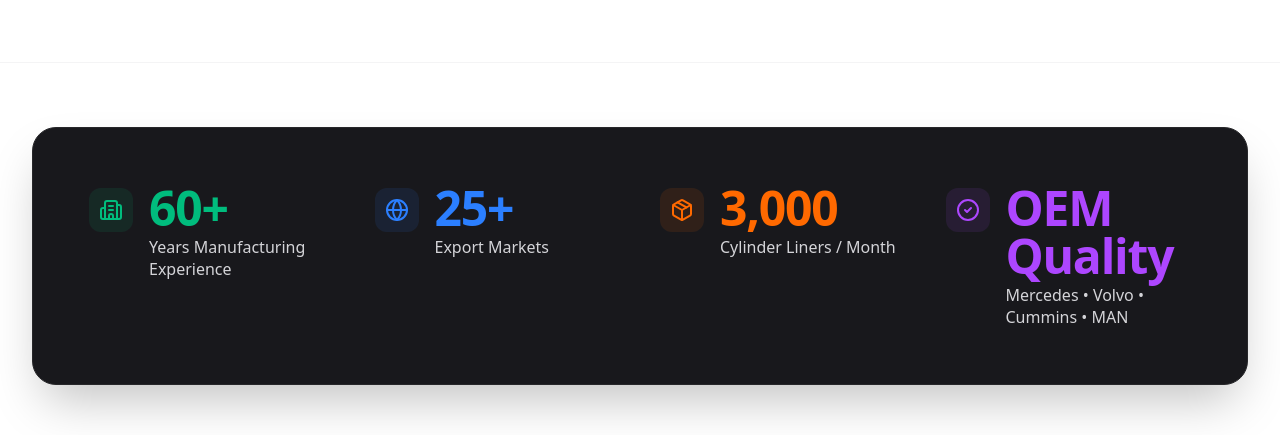
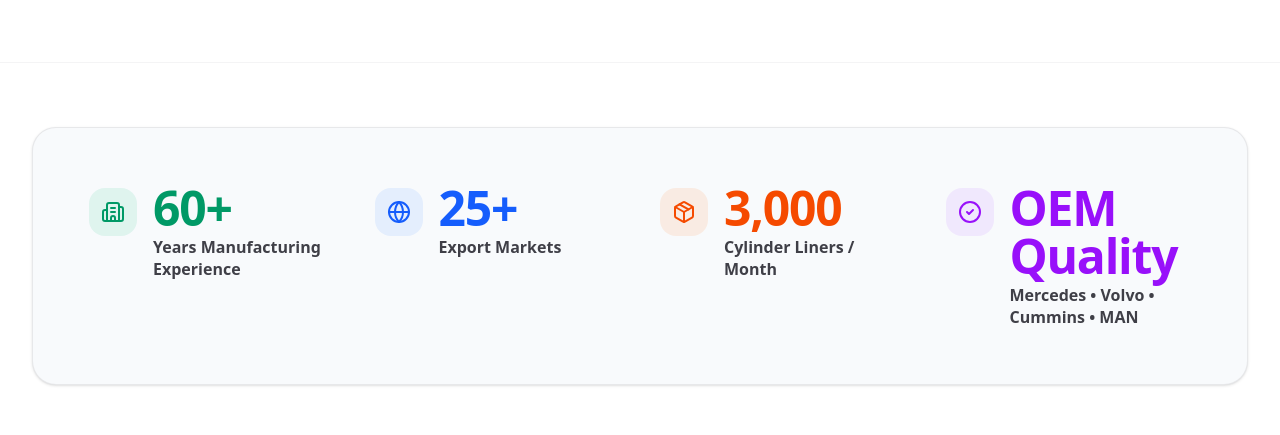
Before and after one commit to TECHHimanshu1/engine, a React (Vite) app: page / in a window 1280 px wide. Shown: the part 1100-1535 px from the top of the page. Built offline with nearby package versions, Linux system fonts and the light colour scheme.

Commit message:
Restyle stats banner to match site light theme

```diff
--- a/src/pages/Home.tsx
+++ b/src/pages/Home.tsx
@@ -135,19 +135,19 @@
       {/* Stats Banner Section */}
       <section className="py-12 md:py-16 bg-white border-b border-zinc-100">
         <div className="max-w-7xl mx-auto px-4 sm:px-6 lg:px-8">
-          <div className="bg-[#18181C] rounded-3xl p-8 sm:p-12 md:p-14 shadow-2xl border border-zinc-800">
+          <div className="bg-[#F8FAFC] rounded-3xl p-8 sm:p-12 md:p-14 shadow-sm border border-zinc-200/80">
             <div className="grid grid-cols-1 sm:grid-cols-2 lg:grid-cols-4 gap-8 md:gap-10">
 
               {/* Stat 1: 60+ Years */}
               <div className="flex items-start space-x-4">
-                <div className="p-2.5 bg-emerald-500/10 text-emerald-500 rounded-xl shrink-0 mt-1">
+                <div className="p-3 bg-emerald-500/10 text-emerald-600 rounded-2xl shrink-0 mt-1">
                   <Building2 className="w-6 h-6 stroke-[2]" />
                 </div>
                 <div>
-                  <div className="text-3xl sm:text-4xl md:text-5xl font-extrabold text-emerald-500 tracking-tight mb-1">
+                  <div className="text-3xl sm:text-4xl md:text-5xl font-extrabold text-emerald-600 tracking-tight mb-1">
                     60+
                   </div>
-                  <div className="text-zinc-300 text-sm md:text-base font-medium leading-snug">
+                  <div className="text-zinc-700 text-sm md:text-base font-semibold leading-snug">
                     Years Manufacturing Experience
                   </div>
                 </div>
@@ -155,14 +155,14 @@
 
               {/* Stat 2: 25+ Export Markets */}
               <div className="flex items-start space-x-4">
-                <div className="p-2.5 bg-blue-500/10 text-blue-500 rounded-xl shrink-0 mt-1">
+                <div className="p-3 bg-blue-500/10 text-blue-600 rounded-2xl shrink-0 mt-1">
                   <Globe className="w-6 h-6 stroke-[2]" />
                 </div>
                 <div>
-                  <div className="text-3xl sm:text-4xl md:text-5xl font-extrabold text-blue-500 tracking-tight mb-1">
+                  <div className="text-3xl sm:text-4xl md:text-5xl font-extrabold text-blue-600 tracking-tight mb-1">
                     25+
                   </div>
-                  <div className="text-zinc-300 text-sm md:text-base font-medium leading-snug">
+                  <div className="text-zinc-700 text-sm md:text-base font-semibold leading-snug">
                     Export Markets
                   </div>
                 </div>
@@ -170,14 +170,14 @@
 
               {/* Stat 3: 3,000 Cylinder Liners / Month */}
               <div className="flex items-start space-x-4">
-                <div className="p-2.5 bg-orange-500/10 text-orange-500 rounded-xl shrink-0 mt-1">
+                <div className="p-3 bg-orange-500/10 text-orange-600 rounded-2xl shrink-0 mt-1">
                   <Package className="w-6 h-6 stroke-[2]" />
                 </div>
                 <div>
-                  <div className="text-3xl sm:text-4xl md:text-5xl font-extrabold text-orange-500 tracking-tight mb-1">
+                  <div className="text-3xl sm:text-4xl md:text-5xl font-extrabold text-orange-600 tracking-tight mb-1">
                     3,000
                   </div>
-                  <div className="text-zinc-300 text-sm md:text-base font-medium leading-snug">
+                  <div className="text-zinc-700 text-sm md:text-base font-semibold leading-snug">
                     Cylinder Liners / Month
                   </div>
                 </div>
@@ -185,14 +185,14 @@
 
               {/* Stat 4: OEM Quality */}
               <div className="flex items-start space-x-4">
-                <div className="p-2.5 bg-purple-500/10 text-purple-500 rounded-xl shrink-0 mt-1">
+                <div className="p-3 bg-purple-500/10 text-purple-600 rounded-2xl shrink-0 mt-1">
                   <CheckCircle2 className="w-6 h-6 stroke-[2]" />
                 </div>
                 <div>
-                  <div className="text-3xl sm:text-4xl md:text-5xl font-extrabold text-purple-500 tracking-tight mb-1">
+                  <div className="text-3xl sm:text-4xl md:text-5xl font-extrabold text-purple-600 tracking-tight mb-1">
                     OEM Quality
                   </div>
-                  <div className="text-zinc-300 text-sm md:text-base font-medium leading-snug">
+                  <div className="text-zinc-700 text-sm md:text-base font-semibold leading-snug">
                     Mercedes • Volvo • Cummins • MAN
                   </div>
                 </div>
```
